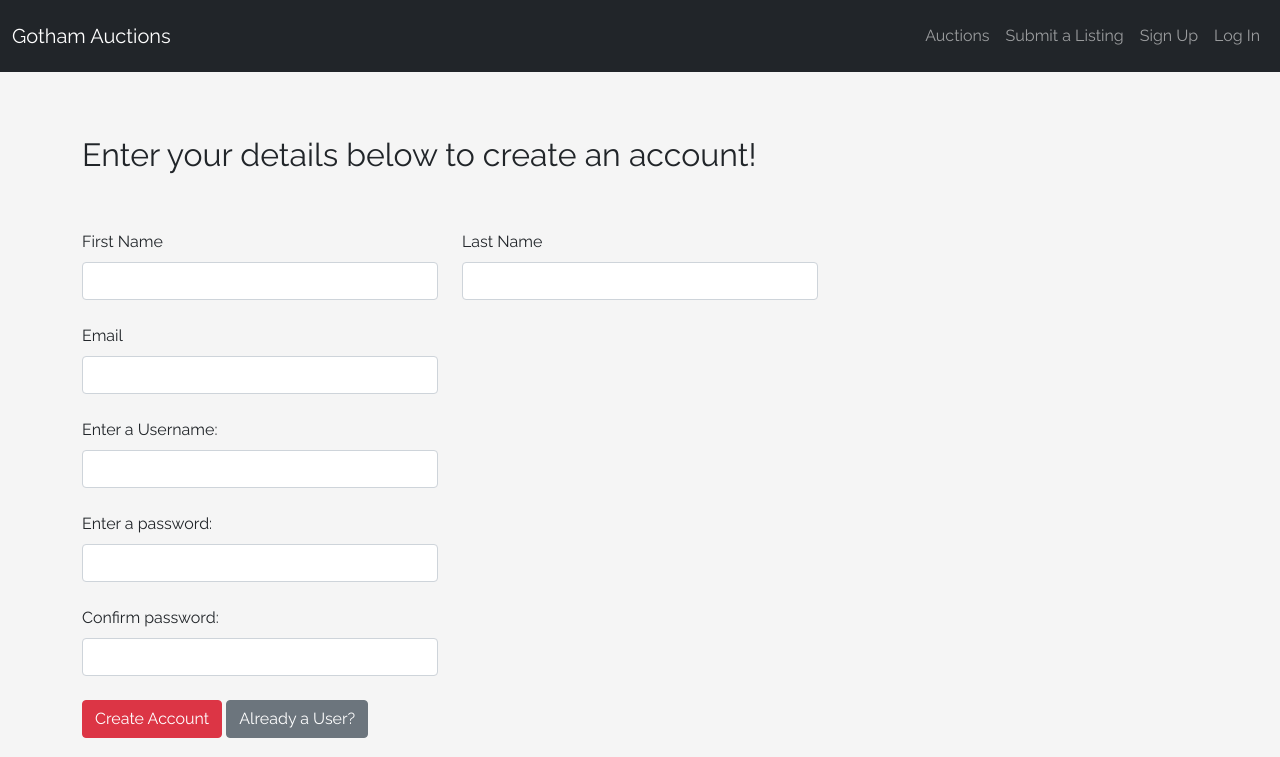
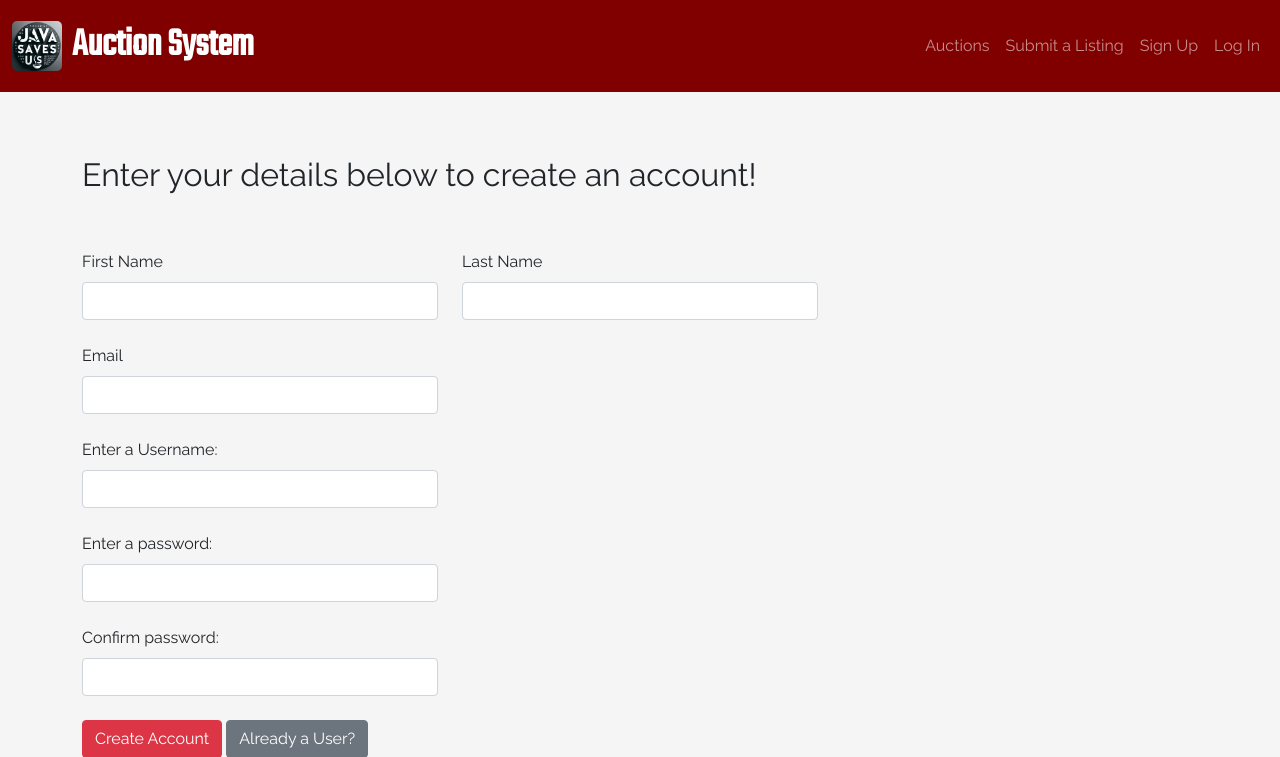
Before and after one commit to liangjunchen88/Full-Stack-Auction-Site, a Flask app: page /auth/register in a window 1280 px wide. Shown: the top 757 px of the page. Run offline with Flask 2, Linux system fonts and the light colour scheme.

Commit message:
Minor changes on UI

```diff
--- a/AuctionSIte/static/css/style.css
+++ b/AuctionSIte/static/css/style.css
@@ -15,3 +15,59 @@ div.card {
   height: 25vw;
   object-fit: cover;
 }
+
+.custom-bg-color {
+  background-color: #800000;
+}
+
+.logo-img {
+  border-radius: 5px;
+}
+
+.auction-text {
+    font-size: 40px;
+    font-family: 'Teko', sans-serif;
+    color: #ffffff;
+    font-weight: bold;
+}
+
+.navbar-brand {
+    display: flex;
+    align-items: center;
+    height: 60px;
+}
+
+.logo-img {
+    height: 100%;
+}
+
+.auction-text {
+    margin-left: 10px;
+}
+
+.main-icon {
+    color: antiquewhite;
+}
+
+.main-button {
+    background-color: #800000;
+    border-color: #ffffff;
+    color: white;
+}
+
+.image-container {
+    position: relative;
+}
+
+.favorite-button {
+    position: absolute;
+    top: 10px;  /* 调整为所需的值 */
+    right: 10px; /* 调整为所需的值 */
+    background-color: white; /* 初始背景色为白色 */
+    border: none;
+    cursor: pointer;
+}
+
+.favorite-button.active {
+    background-color: pink; /* 激活状态下的背景色 */
+}
--- a/AuctionSIte/templates/base.html
+++ b/AuctionSIte/templates/base.html
@@ -5,19 +5,25 @@
             <meta charset="UTF-8" />
             <meta name="viewport" content="width=device-width, initial-scale=1">
             <!-- Bootstrap CSS -->
+
             <link href="https://cdn.jsdelivr.net/npm/bootstrap@5.0.0-beta2/dist/css/bootstrap.min.css" rel="stylesheet" integrity="sha384-BmbxuPwQa2lc/FVzBcNJ7UAyJxM6wuqIj61tLrc4wSX0szH/Ev+nYRRuWlolflfl" crossorigin="anonymous">
             {% block stylesheet %}
                 <link rel="stylesheet" href="/static/css/style.css">
                 <link rel="preconnect" href="https://fonts.gstatic.com">
                 <link href="https://fonts.googleapis.com/css2?family=Raleway&display=swap" rel="stylesheet">
+                <link href="https://fonts.googleapis.com/css2?family=Teko&display=swap" rel="stylesheet">
             {% endblock %}
-            {% block title %}<title>Gotham Auctions</title>{% endblock %}
+            {% block title %}<title>☕️ JavaSavesUs Auctions ☕️</title>{% endblock %}
         {% endblock %}
     </head>
     <body>
-        <nav class="navbar py-3 navbar-expand-lg navbar-dark bg-dark">
+        <nav class="navbar py-3 navbar-expand-lg navbar-dark custom-bg-color">
         <div class="container-fluid">
-            <a class="navbar-brand" href="/">Gotham Auctions</a>
+            <a class="navbar-brand" href="/">
+                <img src="/static/img/logo.png" alt="JavaSavesUs Logo" class="logo-img">
+                <span class="auction-text">Auction System</span>
+            </a>
+
             <button class="navbar-toggler" type="button" data-bs-toggle="collapse" data-bs-target="#navbarNav" aria-controls="navbarNav" aria-expanded="false" aria-label="Toggle navigation">
                 <span class="navbar-toggler-icon"></span>
             </button>
--- a/AuctionSIte/templates/submit_listing.j2
+++ b/AuctionSIte/templates/submit_listing.j2
@@ -43,7 +43,7 @@
         </div>
         <div class="row my-5">
             <div class="col-4">
-                <button class="btn btn-primary" type="submit">Submit Listing</button>
+                <button class="btn main-button" type="submit">Submit Listing</button>
             </div>
         </div>
     </form>
```
Also changed, not shown: AuctionSIte/templates/main.j2 (+10 -2 lines), AuctionSIte/static/img/logo.png (added).
